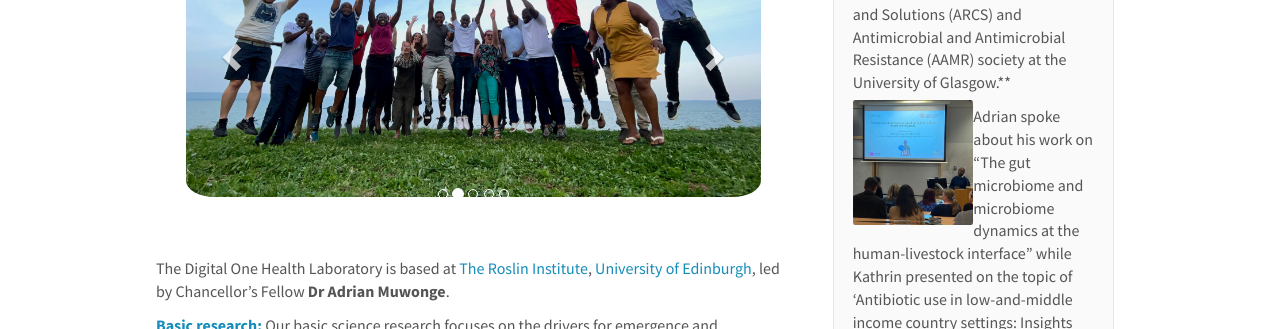
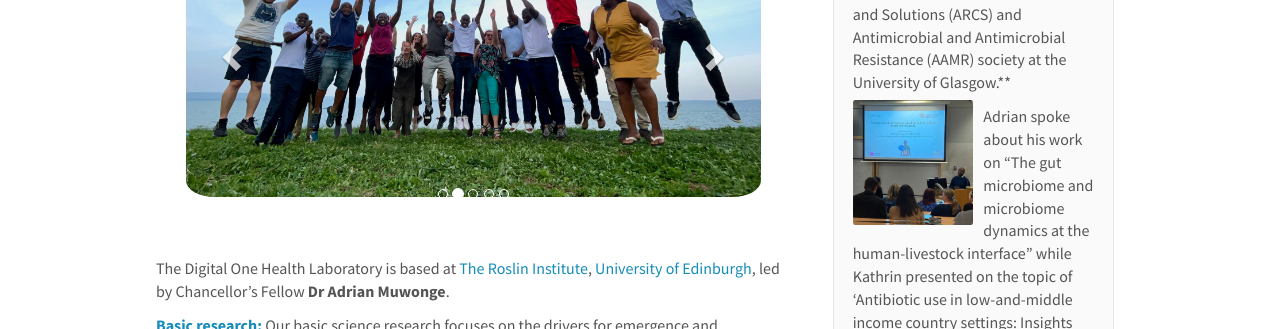
Before and after one commit to Digital-One-Health/digital-one-health.github.io, a Jekyll site: the page built from _pages/home.md, in a window 1280 px wide. Shown: the part 325-654 px from the top of the page. Built offline with Jekyll 4.4.1, drawn with Linux system fonts in a browser that asks for light colours; nearby versions of some CDN libraries; comment, search, counter and statistics services are not loaded.

Commit message:
Update news.yml

```diff
--- a/_data/news.yml
+++ b/_data/news.yml
@@ -2,7 +2,7 @@
 - date: 22 November 2023
   headline: "** Adrian and Kathrin, representing the Digital One Health laboratory (DOHL), at the World AMR Awareness Week in Glasgow (WAAW). The WAAW event was organized by Dr Tiziana Lembo, Antimicrobial Resistance Causes and Solutions (ARCS) and Antimicrobial and Antimicrobial Resistance (AAMR) society at the University of Glasgow.**
 
-    <img src='/images/newspic/WAAW-2023.jpg' class='img-responsive' style='max-width: 50%; float: left; 0px 10px 10px 10px;' />
+    <img src='/images/newspic/WAAW-2023.jpg' class='img-responsive' style='max-width: 50%; float: left; margin-right: 10px;' />
 
   <p> Adrian spoke about his work on “The gut microbiome and microbiome dynamics at the human-livestock interface” while Kathrin presented on the topic of 'Antibiotic use in low-and-middle income country settings: Insights from East Africa'. Overall, all the talks were aimed to improve awareness and understanding of AMR and encourage best practices among the public, One Health stakeholders and policy makers, who all play a critical role in reducing the further emergence and spread of AMR.
   "
```
